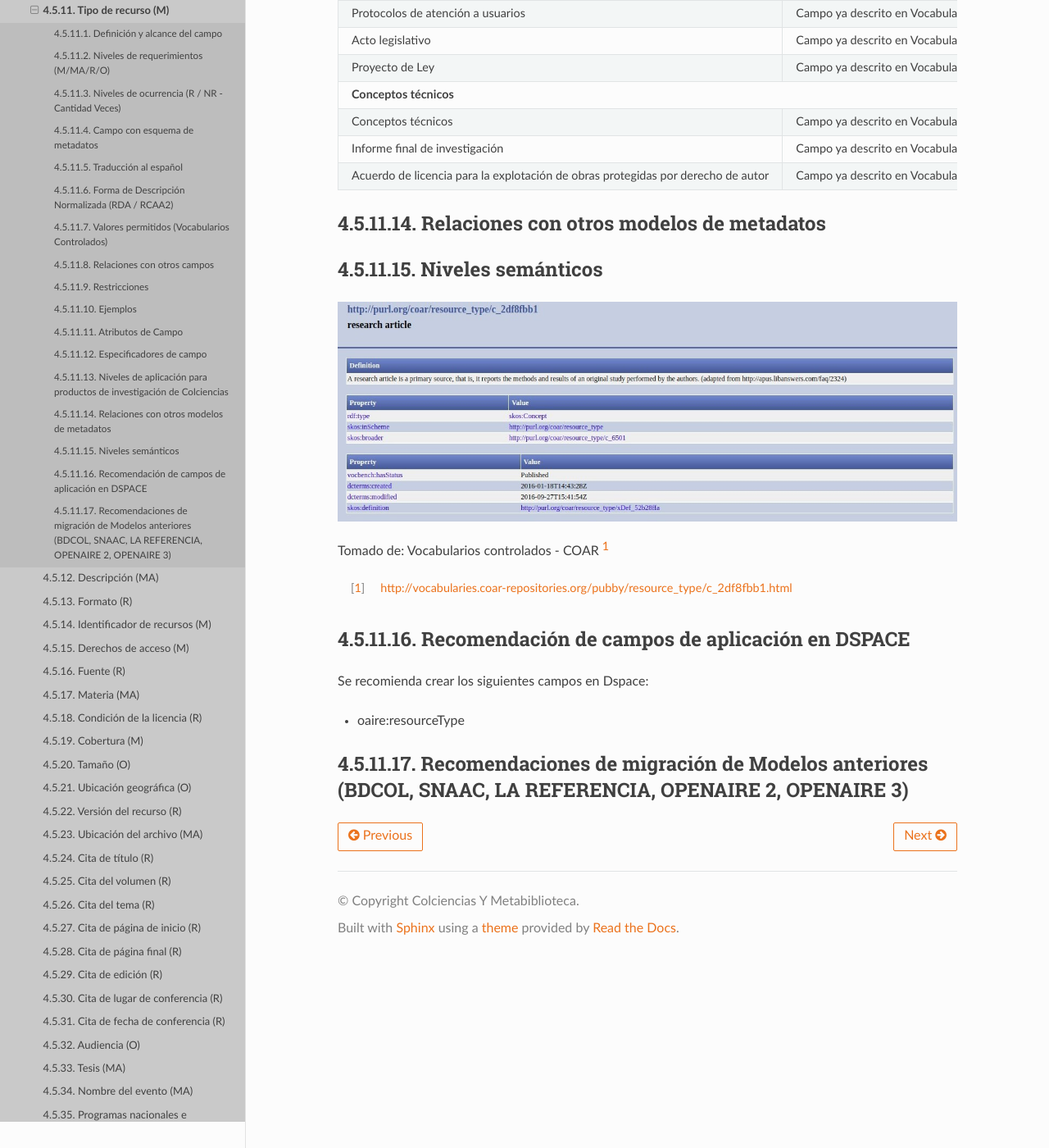
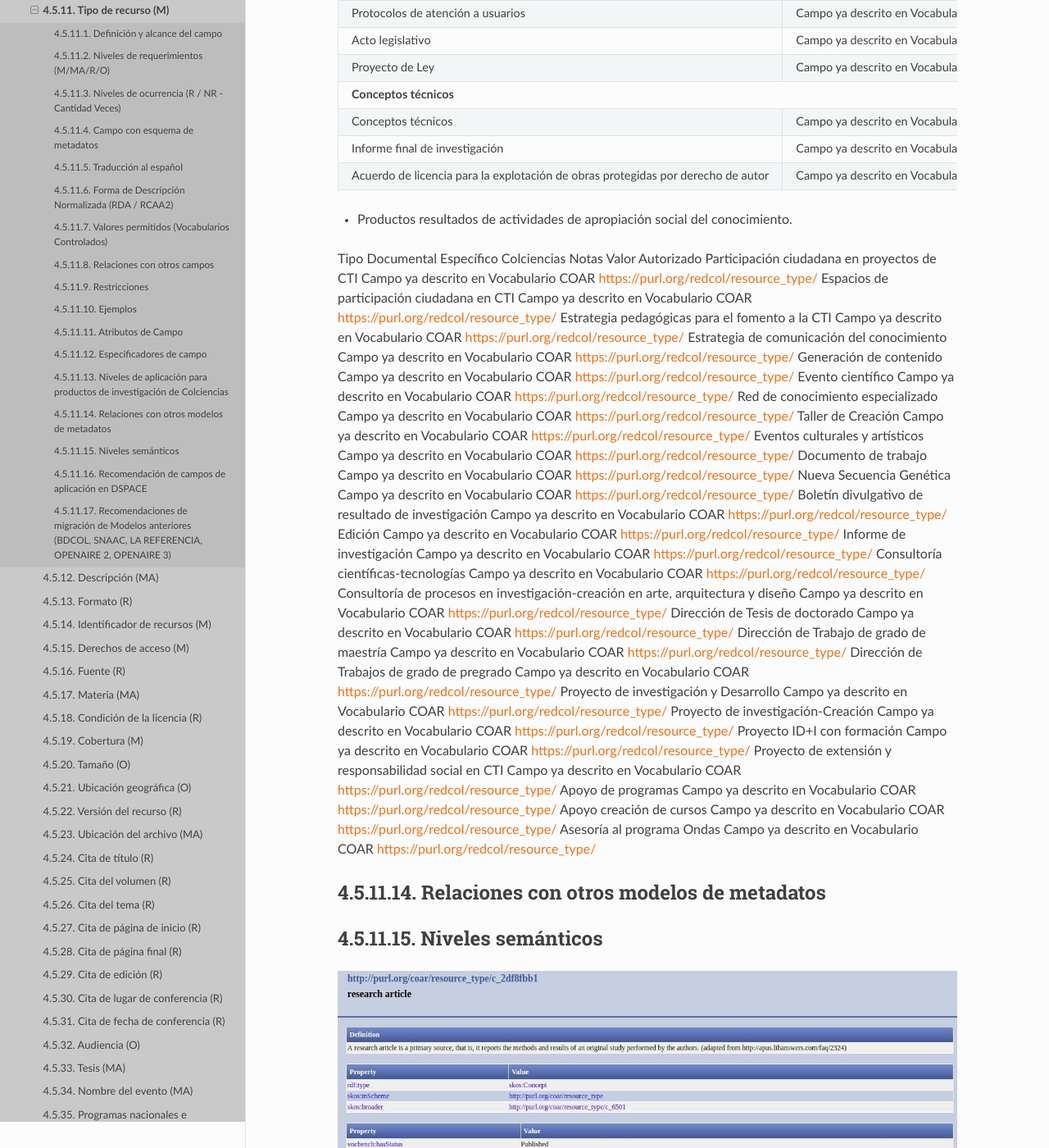
Before and after one commit to rcic/openaire4, a Sphinx documentation site: the page built from docs/field_publicationtype.rst, in a window 1280 px wide and 1400 px high, scrolled down 4989 px. Shown: the whole window at 82% size. Built offline with Sphinx 7.4.7 and the Read the Docs theme 2.0.0, drawn with Linux system fonts in a browser that asks for light colours.

Commit message:
actualizacion

```diff
--- a/docs/field_publicationtype.rst
+++ b/docs/field_publicationtype.rst
@@ -277,6 +277,36 @@ Los sistemas de información deben utilizar estos nuevos elementos para describi
 | Acuerdo de licencia para la explotación de obras protegidas por derecho de autor | Campo ya descrito en Vocabulario COAR | https://purl.org/redcol/resource_type/ |
 +----------------------------------------------------------------------------------+---------------------------------------+----------------------------------------+
 
+- Productos resultados de actividades de apropiación social del conocimiento.
+
+Tipo Documental Específico Colciencias  Notas  Valor Autorizado
+Participación ciudadana en proyectos de CTI  Campo ya descrito en Vocabulario COAR  https://purl.org/redcol/resource_type/
+Espacios de participación ciudadana en CTI  Campo ya descrito en Vocabulario COAR  https://purl.org/redcol/resource_type/
+Estrategia pedagógicas para el fomento a la CTI  Campo ya descrito en Vocabulario COAR  https://purl.org/redcol/resource_type/
+Estrategia de comunicación del conocimiento  Campo ya descrito en Vocabulario COAR  https://purl.org/redcol/resource_type/
+Generación de contenido  Campo ya descrito en Vocabulario COAR  https://purl.org/redcol/resource_type/
+Evento científico  Campo ya descrito en Vocabulario COAR  https://purl.org/redcol/resource_type/
+Red de conocimiento especializado  Campo ya descrito en Vocabulario COAR  https://purl.org/redcol/resource_type/
+Taller de Creación  Campo ya descrito en Vocabulario COAR  https://purl.org/redcol/resource_type/
+Eventos culturales y artísticos  Campo ya descrito en Vocabulario COAR  https://purl.org/redcol/resource_type/
+Documento de trabajo  Campo ya descrito en Vocabulario COAR  https://purl.org/redcol/resource_type/
+Nueva Secuencia Genética  Campo ya descrito en Vocabulario COAR  https://purl.org/redcol/resource_type/
+Boletín divulgativo de resultado de investigación  Campo ya descrito en Vocabulario COAR  https://purl.org/redcol/resource_type/
+Edición  Campo ya descrito en Vocabulario COAR  https://purl.org/redcol/resource_type/
+Informe de investigación  Campo ya descrito en Vocabulario COAR  https://purl.org/redcol/resource_type/
+Consultoría científicas-tecnologías  Campo ya descrito en Vocabulario COAR  https://purl.org/redcol/resource_type/
+Consultoría de procesos en investigación-creación en arte, arquitectura y diseño  Campo ya descrito en Vocabulario COAR  https://purl.org/redcol/resource_type/
+Dirección de Tesis de doctorado  Campo ya descrito en Vocabulario COAR  https://purl.org/redcol/resource_type/
+Dirección de Trabajo de grado de maestría  Campo ya descrito en Vocabulario COAR  https://purl.org/redcol/resource_type/
+Dirección de Trabajos de grado de pregrado  Campo ya descrito en Vocabulario COAR  https://purl.org/redcol/resource_type/
+Proyecto de investigación y Desarrollo  Campo ya descrito en Vocabulario COAR  https://purl.org/redcol/resource_type/
+Proyecto de investigación-Creación  Campo ya descrito en Vocabulario COAR  https://purl.org/redcol/resource_type/
+Proyecto ID+I con formación  Campo ya descrito en Vocabulario COAR  https://purl.org/redcol/resource_type/
+Proyecto de extensión y responsabilidad social en CTI  Campo ya descrito en Vocabulario COAR  https://purl.org/redcol/resource_type/
+Apoyo de programas  Campo ya descrito en Vocabulario COAR  https://purl.org/redcol/resource_type/
+Apoyo creación de cursos  Campo ya descrito en Vocabulario COAR  https://purl.org/redcol/resource_type/
+Asesoría al programa Ondas  Campo ya descrito en Vocabulario COAR  https://purl.org/redcol/resource_type/
+
 Relaciones con otros modelos de metadatos
 -----------------------------------------
 
```
